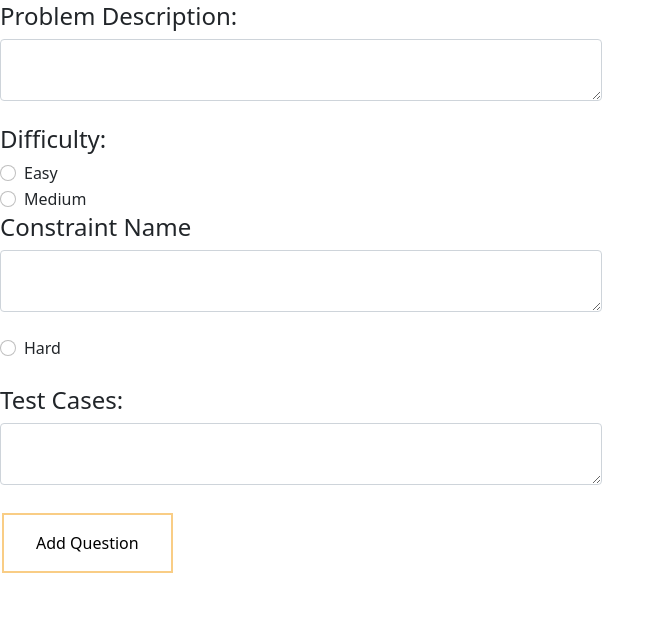
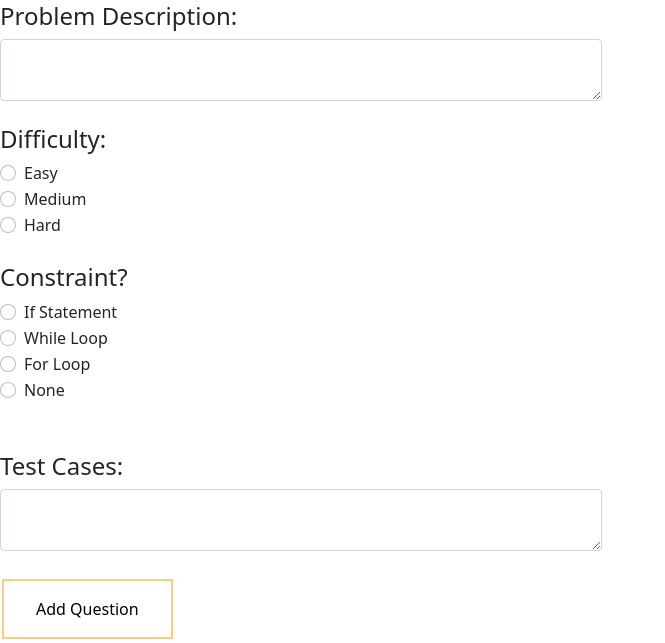
Before and after one commit to Mehakpreet21/OnlineGrading-1, a Django app: template exam/templates/exam/question/add.html in a window 1280 px wide. Shown: the part 369-1012 px from the top of the page, without its empty margins (0-665 px from the left). Run offline with Django 4.2, Linux system fonts and the light colour scheme; the template is opened without the code that fills it, so the values that code supplies are empty.

Commit message:
constraint buttonsd

```diff
--- a/exam/templates/exam/question/add.html
+++ b/exam/templates/exam/question/add.html
@@ -111,16 +111,37 @@
       <label class="form-check-label" for="flexRadioDefault1">Medium</label>
     </div>
 
-    <div class="form-group">
-      <h4><label for="usr">Constraint Name</label></h4>
-      <textarea name="constraint" class="form-control" required></textarea>
-    </div>
-    <br>
-
     <div class="form-check">
       <input class="form-check-input" type="radio" name="difficulty" id="hard" value="HARD">
       <label class="form-check-label" for="flexRadioDefault2">Hard</label>
     </div>
+    <br>
+
+    <div class="form-group">
+      <h4><label for="usr">Constraint?</label></h4>
+      <div class="form-check">
+        <input class="form-check-input" type="radio" name="difficulty" id="if" value="IF">
+        <label class="form-check-label" for="flexRadioDefault1">If Statement</label>
+      </div>
+
+      <div class="form-check">
+        <input class="form-check-input" type="radio" name="difficulty" id="while" value="WHILE">
+        <label class="form-check-label" for="flexRadioDefault1">While Loop</label>
+      </div>
+
+      <div class="form-check">
+        <input class="form-check-input" type="radio" name="difficulty" id="for" value="FOR">
+        <label class="form-check-label" for="flexRadioDefault1">For Loop</label>
+      </div>
+
+      <div class="form-check">
+        <input class="form-check-input" type="radio" name="difficulty" id="none" value="NONE">
+        <label class="form-check-label" for="flexRadioDefault1">None</label>
+      </div>
+
+    </div>
+    <br>
+
   </div>
   <br>
 
```
